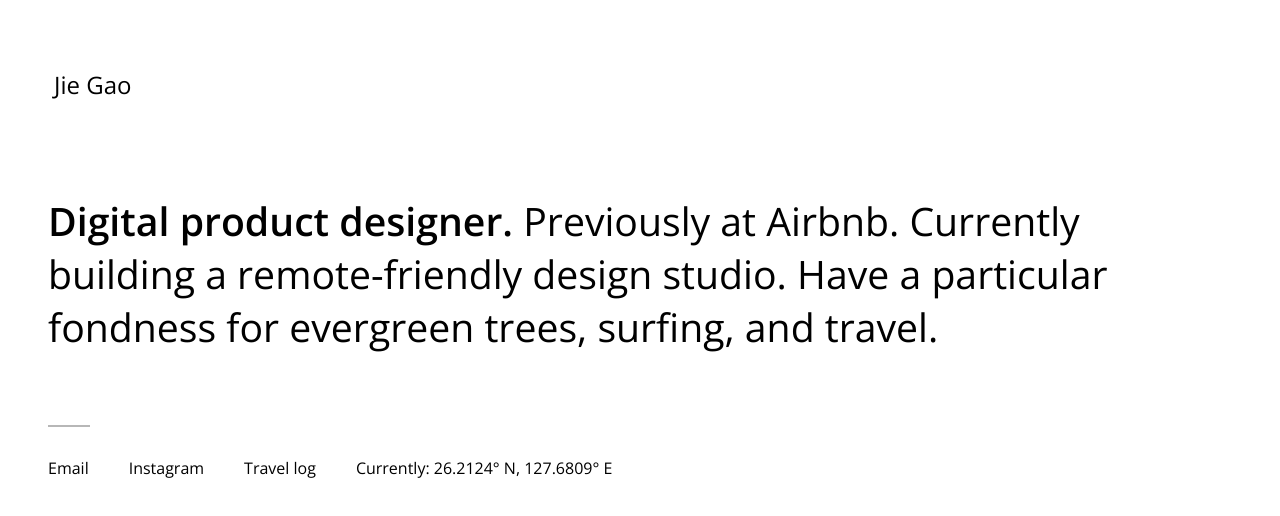
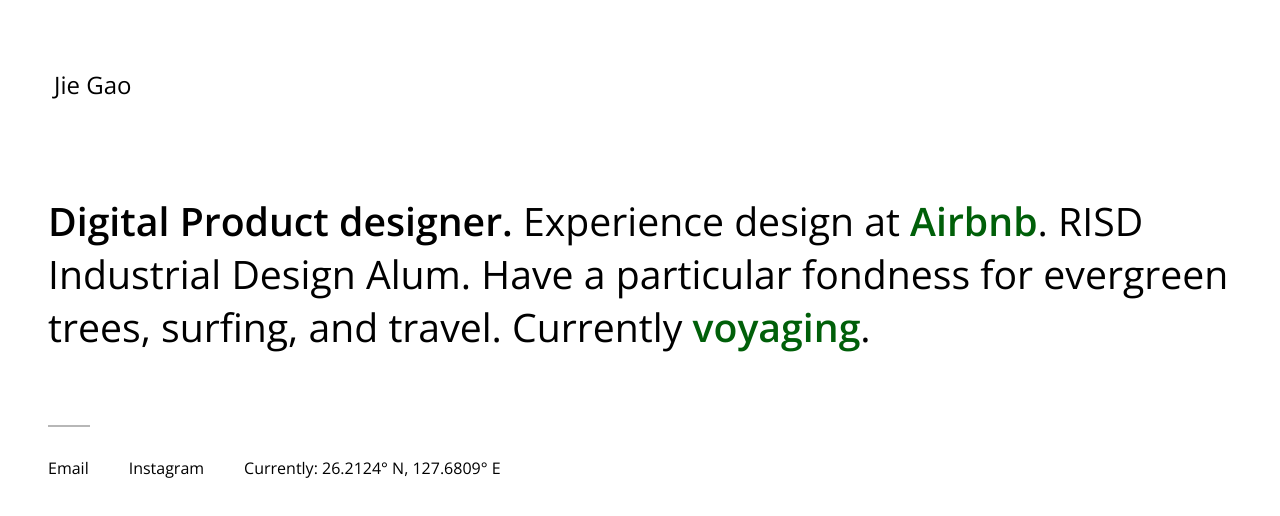
Before and after one commit to thejieg/thejieg, a plain HTML site: page index.html in a window 1280 px wide. Drawn offline with nearby package versions, Linux system fonts and the light colour scheme.

Commit message:
Add files via upload

```diff
--- a/css.css
+++ b/css.css
@@ -94,12 +94,12 @@ a:link, a:visited{
 
 a:hover{
   text-decoration: underline;
-  color:blue;
+  color:#005F09;
 }
 
 a:active{
           text-decoration: none;
-          color:blue;
+          color:#005F09;
       }
 
 .bold{
@@ -130,3 +130,32 @@ hr.breakline{
         color: grey;
 
     }
+
+a.special-link1{
+    text-decoration: none;
+    color: #005F09;
+    font-weight: bold;
+  }
+
+  a.special-link1:hover{
+    text-decoration: underline;
+    color: #009223;
+    font-weight: bold;
+  }
+
+  a.special-link2{
+      text-decoration: none;
+      color: #005F09;
+      font-weight: bold;
+    }
+
+    a.special-link2:hover{
+      text-decoration: underline;
+      color: #009223;
+      font-weight: bold;
+    }
+
+.bold{
+  font-weight: 800;
+
+}
--- a/index.html
+++ b/index.html
@@ -15,7 +15,7 @@
     <div class="special"> <a href="https://thejieg.com">Jie Gao </a></div>
 
       <div class="main">
-        <h2> <h class= "bold">Digital product designer.</h> Previously at Airbnb. Currently building a remote-friendly design studio. Have a particular fondness for evergreen trees, surfing, and travel.</h2>
+        <h2> <h class= "bold">Digital Product designer.</h> Experience design at <a class="special-link1" href="https://www.airbnb.com/"target="_blank"> Airbnb</a>. RISD Industrial Design Alum. Have a particular fondness for evergreen trees, surfing, and travel. Currently <a class="special-link2" href="https://www.medium.com/voyager-log"target="_blank">voyaging</a>.</h2>
         </div>
 
       <hr class="breakline">
@@ -24,7 +24,6 @@
 
           <li> <a href="mailto:thejieg@gmail.com"target="_blank">Email</a></li>
           <li> <a href="https://www.instagram.com/thejieg/"target="_blank">Instagram</a></li>
-          <li> <a href="https://www.voyagerlog.com"target="_blank">Travel log</a></li>
           <li> Currently: <a href="https://goo.gl/maps/SR2LpqV43T52" target="_blank"> 26.2124° N, 127.6809° E</a></li>
         </ul>
       </div>
```
